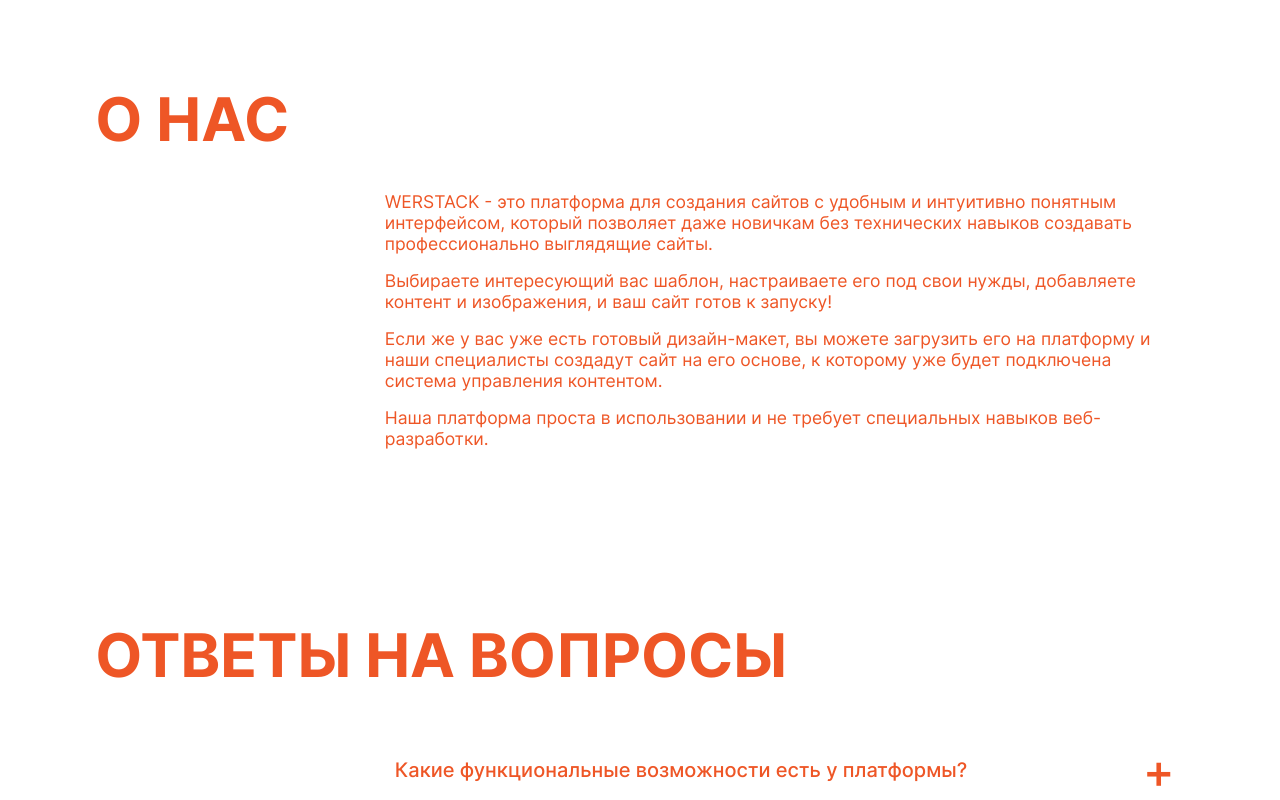
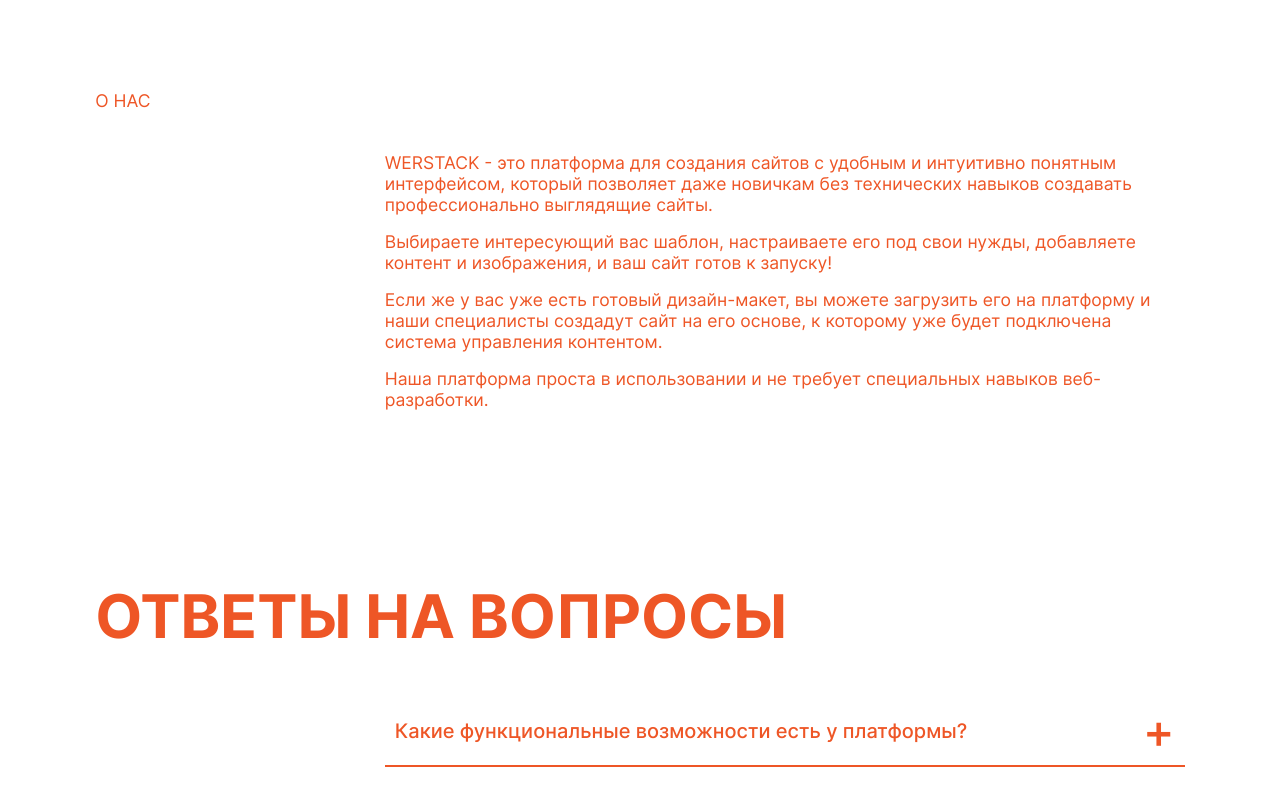
Before and after one commit to WadimSh/werstack, a React (Create React App) app: page / in a window 1280 px wide. Shown: the top 800 px of the page. Built offline with nearby package versions, Linux system fonts and the light colour scheme.

Commit message:
fix: внесены исправления в некоторые элементы

```diff
--- a/src/components/about/about.jsx
+++ b/src/components/about/about.jsx
@@ -4,6 +4,7 @@
 import Title from '../../ui/title/title';
 import Description from '../../ui/description/description';
 import LayoutColumns from '../../ui/layout/layout-columns';
+
 
 const About = ({ ref }) => {
   const config = useContext(ConfigContext);
@@ -15,7 +16,7 @@
   ref={ref}
 >
       <Title
-        level={2}
+        level={6}
         customClass="mb-4"
       >{title}</Title>
       <Description
--- a/src/ui/button/button.jsx
+++ b/src/ui/button/button.jsx
@@ -2,12 +2,12 @@
 import { Icon } from "../icons/icons";
 import './button.css';
 
-const Button = ({ htmlType, onClick, side, children, ...rest }) => {
+const Button = ({ htmlType = "button", onClick, side, children, customClass, ...rest }) => {
   const renderIcon = side !== undefined && <Icon side={side} />;
-  const buttonType = htmlType !== undefined ? htmlType : "button";
+  const classNames = ['button', customClass].filter(Boolean).join(' ');
 
   return (
-    <button type={buttonType} onClick={onClick} className="button" {...rest}>
+    <button type={htmlType} onClick={onClick} className={classNames} {...rest}>
       {renderIcon}
       {children}
     </button>
--- a/src/ui/description/description.jsx
+++ b/src/ui/description/description.jsx
@@ -1,16 +1,12 @@
 import React from 'react';
 
 const Description = ({ texts, customClass }) => {
-  const classNames = ['text_type_default'];
-
-  if (customClass) {
-    classNames.push(customClass);
-  }
+  const classNames = ['text_type_default', customClass].filter(Boolean).join(' ');
 
   return (
     <div style={{ alignSelf: "flex-end", width: "800px" }}>
       {texts.map((text, index) => (
-        <p key={index} className={classNames.join(' ')}>{text}</p>
+        <p key={index} className={classNames}>{text}</p>
       ))}
     </div>
   );
--- a/src/ui/title/title.jsx
+++ b/src/ui/title/title.jsx
@@ -1,17 +1,16 @@
 import React from "react";
 
-const Title = ({ level, children, customClass }) => {
+const Title = ({ level = 3, children, customClass }) => {
   const classMap = {
     1: 'text_type_large',
     2: 'text_type_medium',
+    3: 'text_type_small',
   };
+  const selectedClass = classMap[level] || 'text_type_default';
+  const classNames = [selectedClass, customClass].filter(Boolean).join(' ');
+  const Tag = `h${level > 3 ? 4 : level}`;
 
-  const defaultClass = 'text_type_small';
-  const selectedClass = classMap[level] || defaultClass;
-  const combinedClass = `${selectedClass} ${customClass || ''}`;
-  const Tag = `h${level || 3}`;
-
-  return <Tag className={combinedClass}>{children}</Tag>;
+  return <Tag className={classNames}>{children}</Tag>;
 }
 
 export default Title;
```
